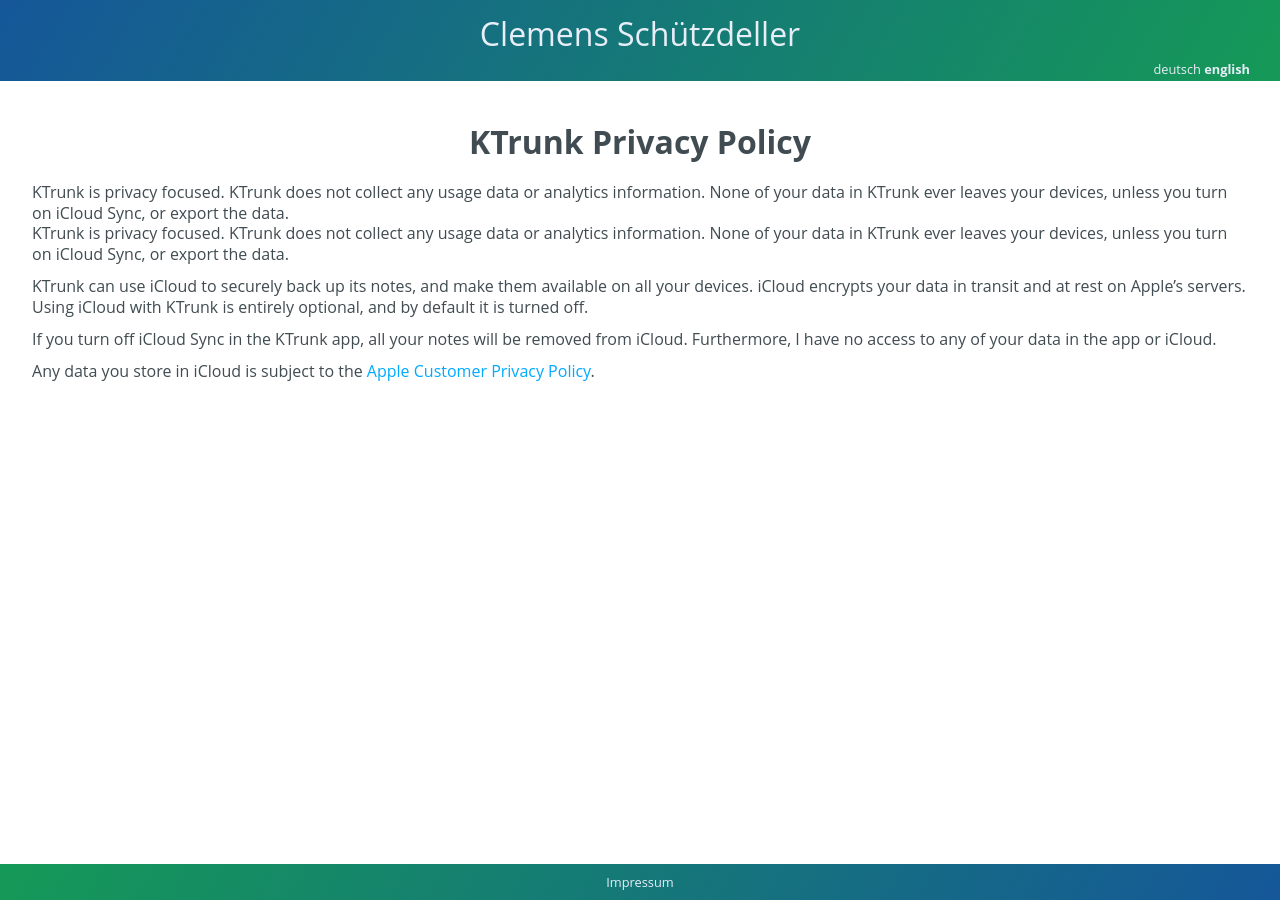
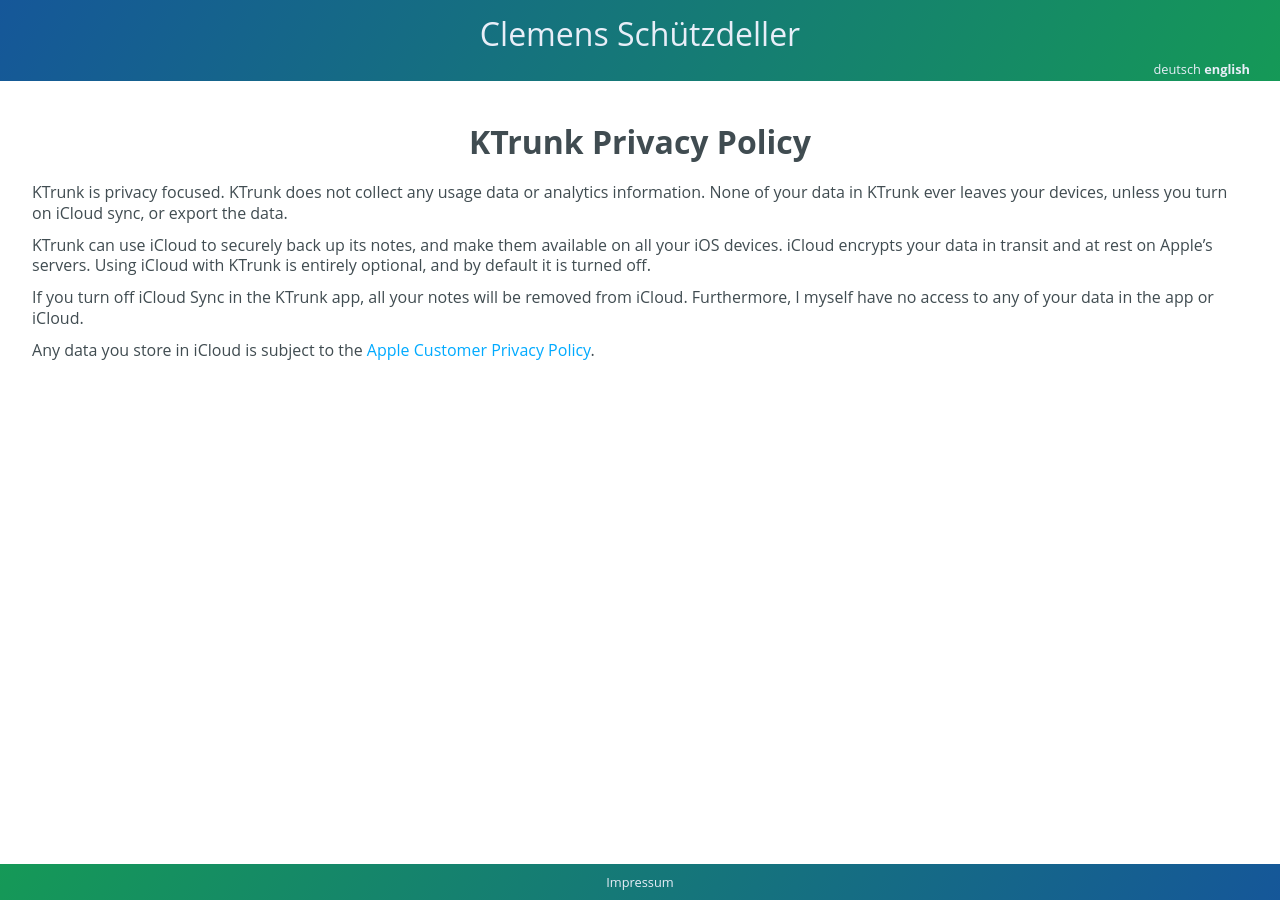
Before and after one commit to cs-LA/home, a Jekyll site: the page built from KTrunk/PrivacyPolicy.md, in a window 1280 px wide. Built offline with Jekyll 4.4.1, drawn with Linux system fonts in a browser that asks for light colours; our own code applies the rules of GitHub Pages for plain Markdown files.

Commit message:
Update PrivacyPolicy.md

```diff
--- a/KTrunk/PrivacyPolicy.md
+++ b/KTrunk/PrivacyPolicy.md
@@ -3,12 +3,14 @@
   <span class="en">KTrunk Privacy Policy</span>
 </h1>
 
-<span class="en">KTrunk is privacy focused. KTrunk does not collect any usage data or analytics information. None of your data in KTrunk ever leaves your devices, unless you turn on iCloud Sync, or export the data.</span>
-<span class="en">KTrunk is privacy focused. KTrunk does not collect any usage data or analytics information. None of your data in KTrunk ever leaves your devices, unless you turn on iCloud Sync, or export the data.</span>
+<span class="en">KTrunk is privacy focused. KTrunk does not collect any usage data or analytics information. None of your data in KTrunk ever leaves your devices, unless you turn on iCloud sync, or export the data.</span>
+<span class="de">KTrunk legt Wert aud die Privatsphäre. KTrunk sammelt weder Daten noch analytische Informationen. Keinerlei KTrunk-Daten verlassen da genutzte Gerät, es sei denn, die iCloud-Synchronisation wird eingeschaltet oder die Daten werden exportiert.</span>
 
-<span class="en">KTrunk can use iCloud to securely back up its notes, and make them available on all your devices. iCloud encrypts your data in transit and at rest on Apple’s servers.
-Using iCloud with KTrunk is entirely optional, and by default it is turned off.</span>
+<span class="en">KTrunk can use iCloud to securely back up its notes, and make them available on all your iOS devices. iCloud encrypts your data in transit and at rest on Apple’s servers. Using iCloud with KTrunk is entirely optional, and by default it is turned off.</span>
+<span class="de">Wahlweise kann KTrunk seine Daten in der iCloud speichern, sodass sie auf all Deinen iOS-Geräten verfügbarsind. Die iCloud verschlüsselt die Daten sowohl während der Übertragung als auch während der Speicherung auf Apples Servern. Die Nutzung der iCloud ist vollkommen freiwillig und standardmäßig ausgeschaltet.</span>
 
-<span class="en">If you turn off iCloud Sync in the KTrunk app, all your notes will be removed from iCloud. Furthermore, I have no access to any of your data in the app or iCloud.</span>
+<span class="en">If you turn off iCloud Sync in the KTrunk app, all your notes will be removed from iCloud. Furthermore, I myself have no access to any of your data in the app or iCloud.</span>
+<span class="de">Wenn die iCloud-Nutzung in der KTrunk-App ausgeschaltet wird, werden alle Notizen in der iCloud gelöscht. Zudem habe ich selber keinen Zugriff auf die Daten innerhalb der App oder in der iCloud.</span>
 
 <span class="en">Any data you store in iCloud is subject to the [Apple Customer Privacy Policy](https://www.apple.com/legal/privacy/).</span>
+<span class="de">Alle in der iCloud gespeicherten Daten unterliegen [Apples Datenschutz-Erklärung](https://www.apple.com/legal/privacy/).</span>
```
